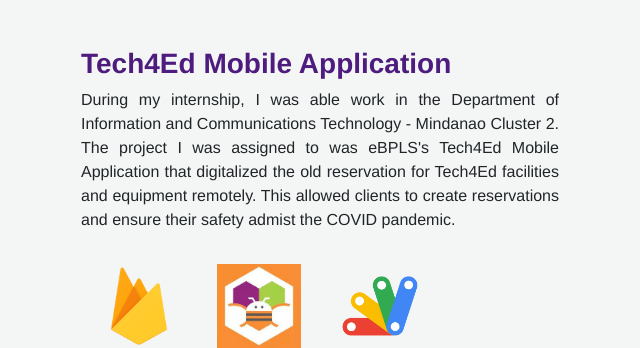
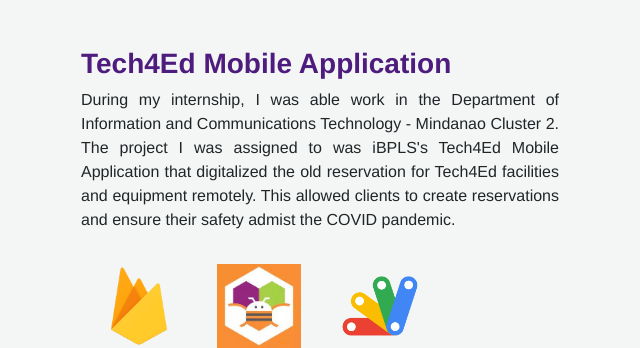
Before and after one commit to mayaasuero/mayaasuero.github.io, a plain HTML site: page index.html in a window 1280 px wide. Shown: the part 1427-1775 px from the top of the page, 1-641 px from the left. Drawn offline with nearby package versions, Linux system fonts and the light colour scheme.

Commit message:
corrected project write up

```diff
--- a/index.html
+++ b/index.html
@@ -76,7 +76,7 @@
                 <div class="flex-container">
                     <div class="flex-xl-column project-writeup">
                         <h3 class="h3 emphasize">Tech4Ed Mobile Application</h3>
-                        <p>During my internship, I was able work in the Department of Information and Communications Technology - Mindanao Cluster 2. The project I was assigned to was eBPLS's Tech4Ed Mobile Application that digitalized the old reservation for Tech4Ed facilities and equipment remotely. This allowed clients to create reservations and ensure their safety admist the COVID pandemic.</p>
+                        <p>During my internship, I was able work in the Department of Information and Communications Technology - Mindanao Cluster 2. The project I was assigned to was iBPLS's Tech4Ed Mobile Application that digitalized the old reservation for Tech4Ed facilities and equipment remotely. This allowed clients to create reservations and ensure their safety admist the COVID pandemic.</p>
 
                         <img src="resources/img/firebase-logo.png" height="100" alt="Firebase">
                         <img src="resources/img/ai-bee-logo.png" height="100" alt="MIT App Inventor">
```
